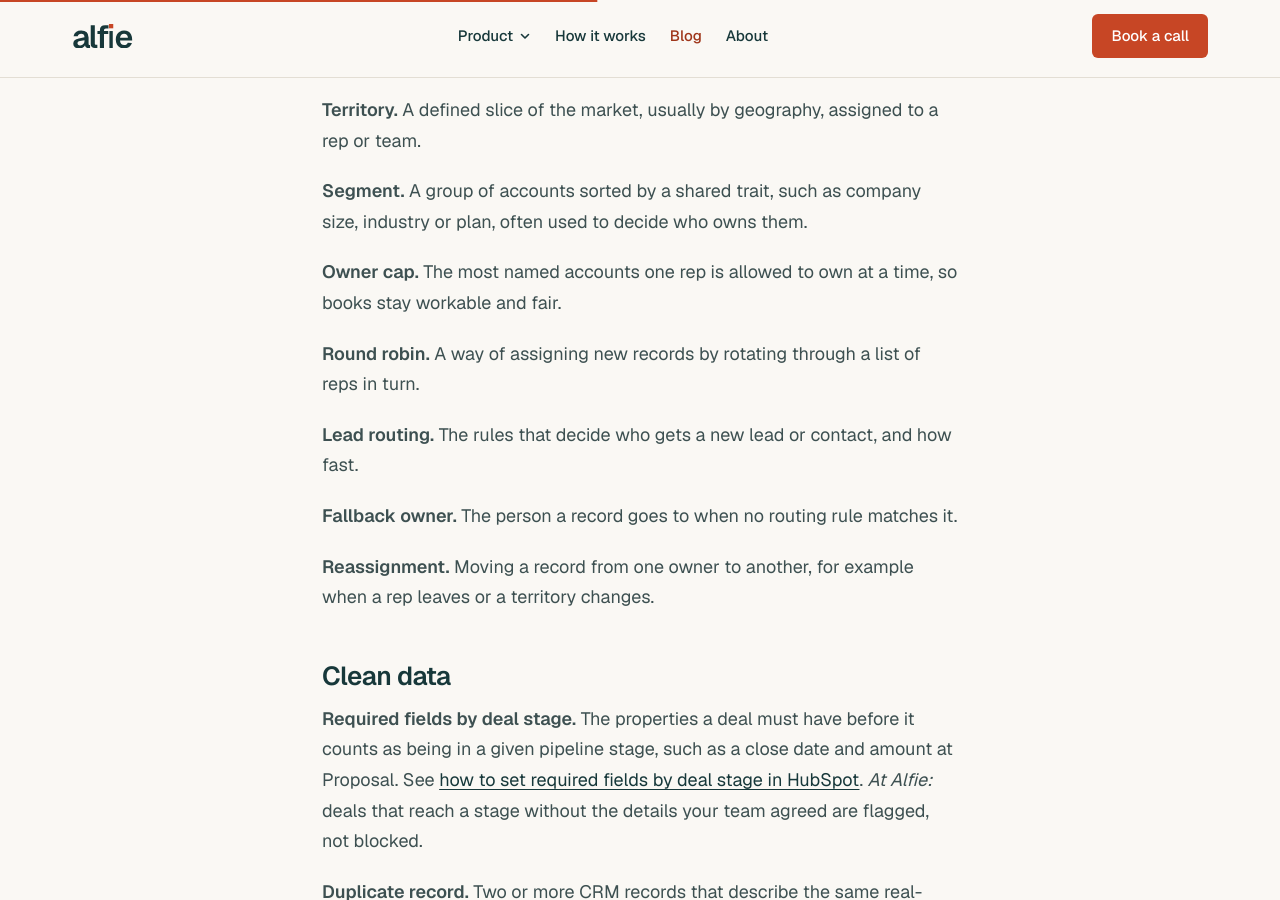
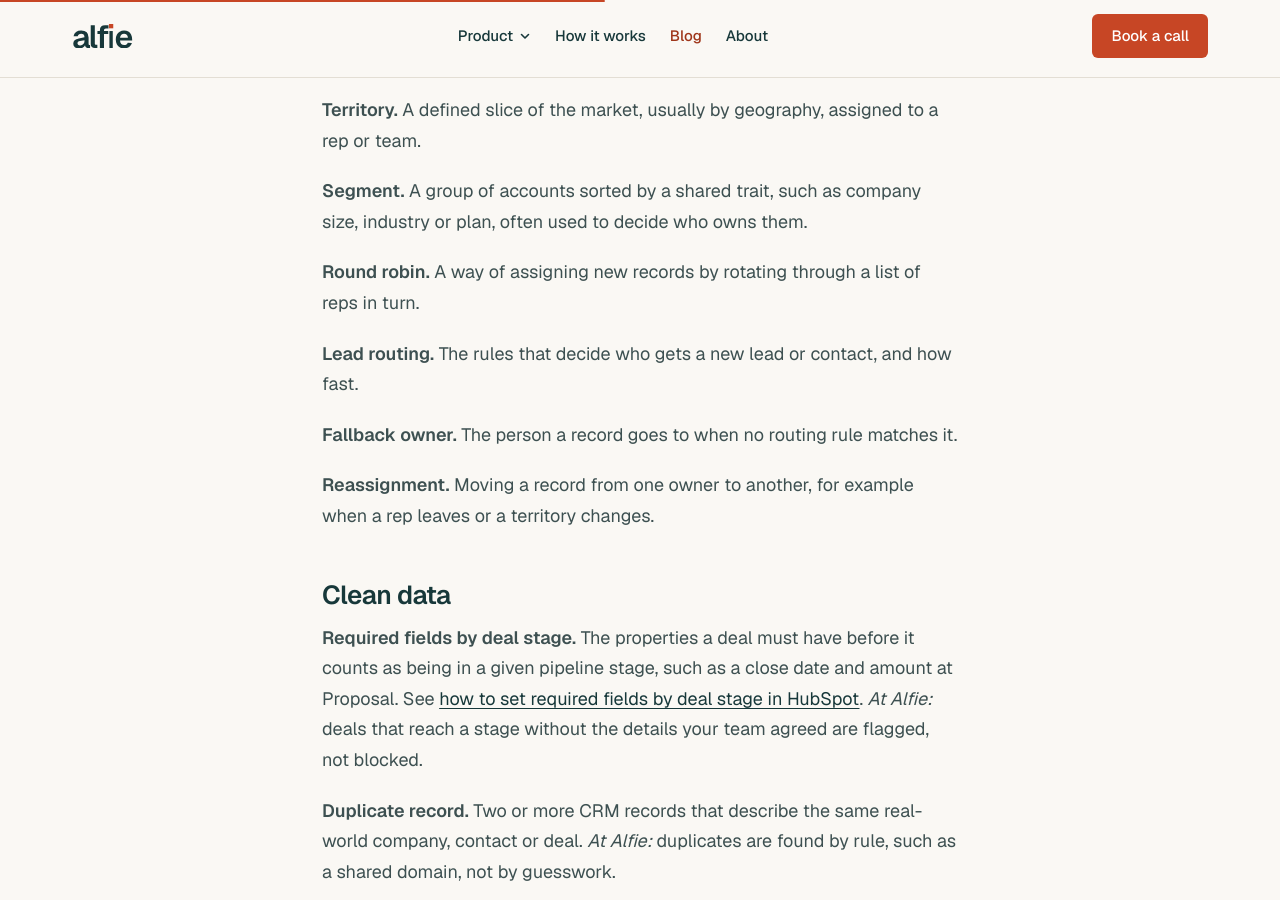
Before and after one commit to bsstaveley87/workwithalfie-site, a Jekyll site: the page built from preview-posts/revops-glossary.md, in a window 1280 px wide and 900 px high, scrolled down 2731 px. Built offline with Jekyll 4.4.1, drawn with Linux system fonts in a browser that asks for light colours.

Commit message:
PREVIEW ONLY: glossary drops Owner cap

```diff
--- a/preview-posts/revops-glossary.md
+++ b/preview-posts/revops-glossary.md
@@ -96,9 +96,6 @@ A defined slice of the market, usually by geography, assigned to a rep or team.
 **Segment.**
 A group of accounts sorted by a shared trait, such as company size, industry or plan, often used to decide who owns them.
 
-**Owner cap.**
-The most named accounts one rep is allowed to own at a time, so books stay workable and fair.
-
 **Round robin.**
 A way of assigning new records by rotating through a list of reps in turn.
 
```
